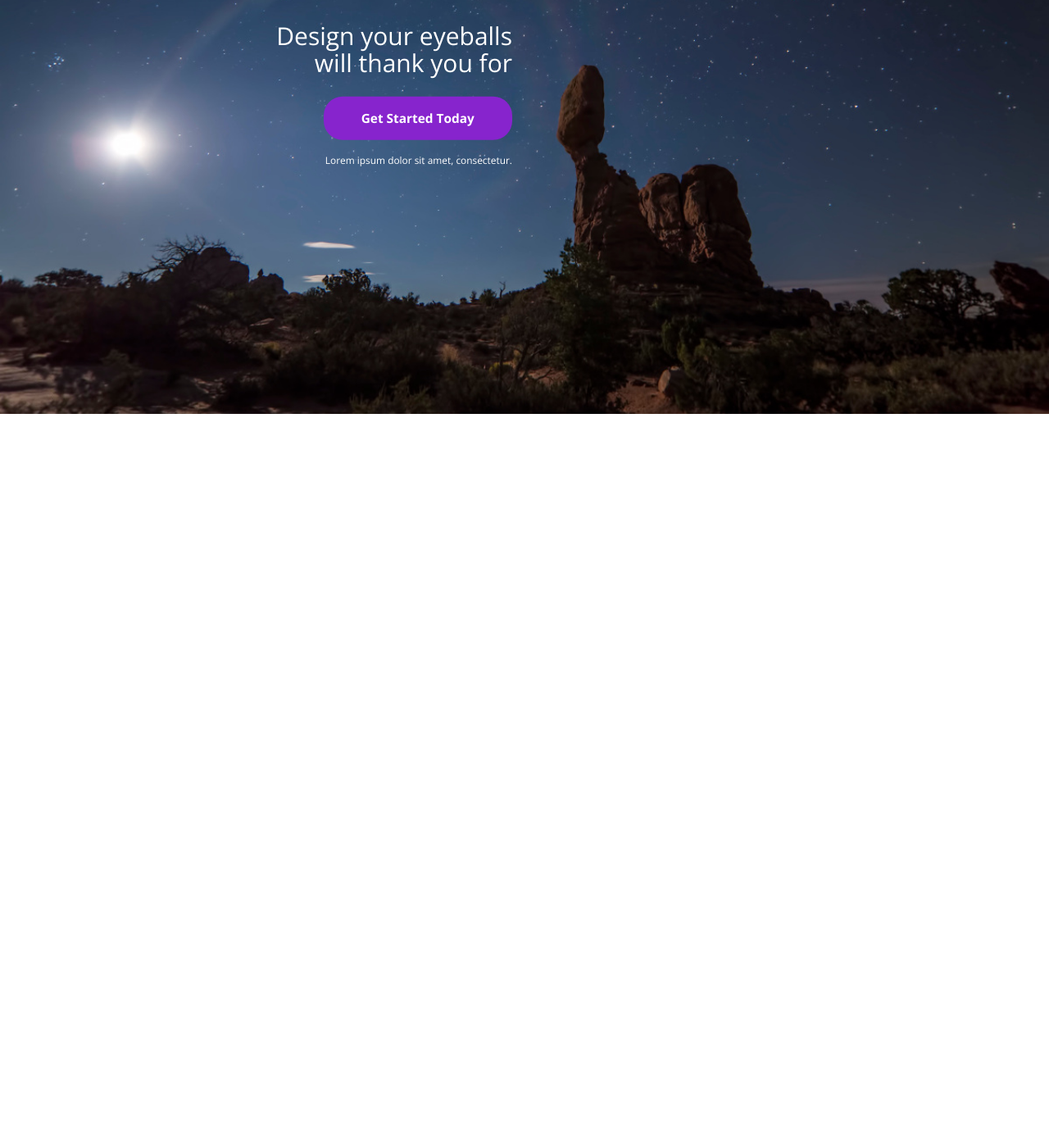
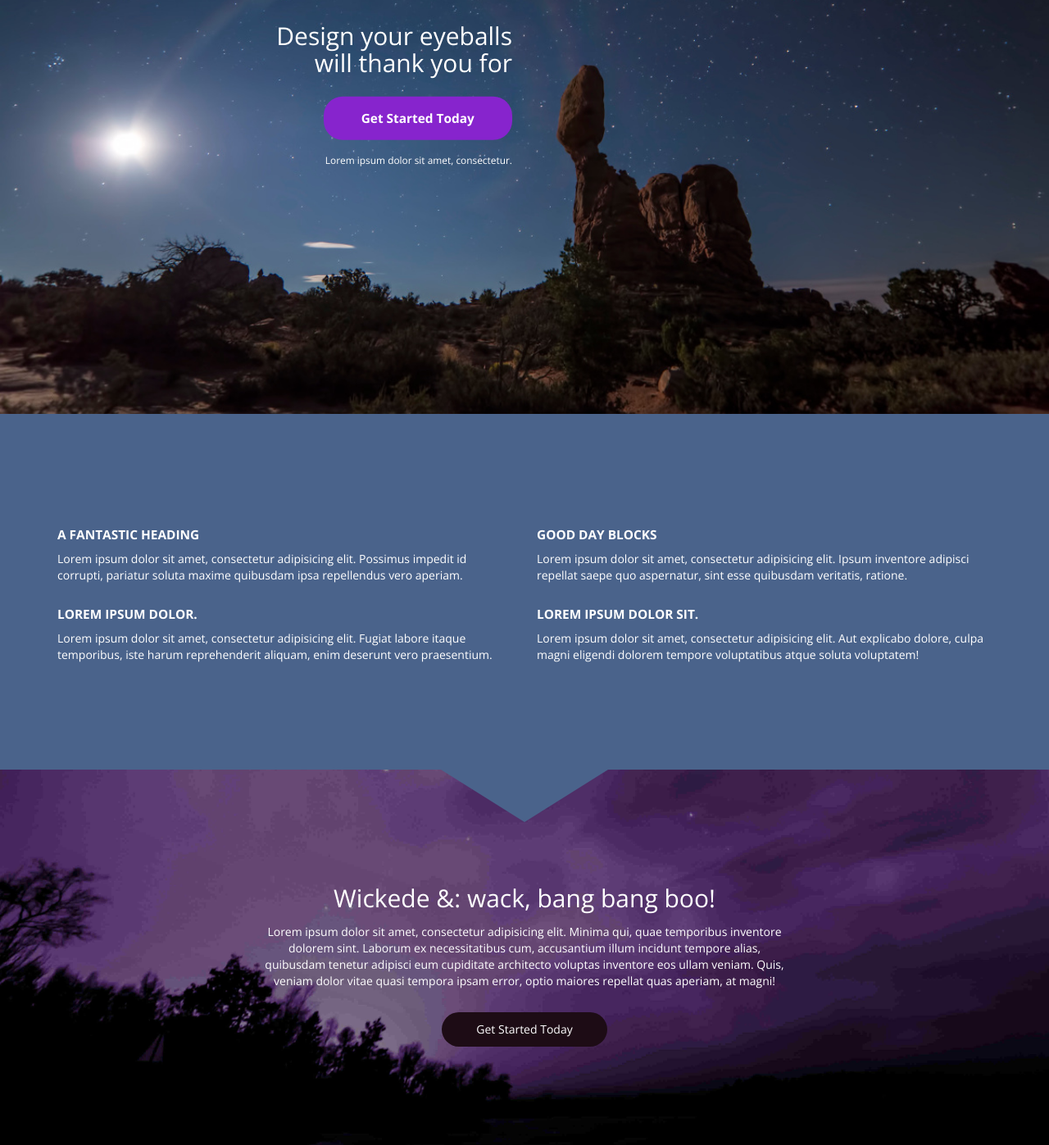
Before and after one commit to parasaro92/psd2html, a website: page index.html in a window 1280 px wide. Shown: the part 295-1692 px from the top of the page at 82% size. Before the commit the page ends 800 px from the top, so only its background shows below. Drawn offline with nearby package versions, Linux system fonts and the light colour scheme.

Commit message:
Adding slides

```diff
--- a/Gruntfile.js
+++ b/Gruntfile.js
@@ -7,7 +7,8 @@ module.exports = function(grunt) {
         },
         files: {                         // Dictionary of files
           'assets/stylesheets/common.css': 'assets/stylesheets/src/common.scss',       // 'destination': 'source'
-          'assets/stylesheets/land.css': 'assets/stylesheets/src/land.scss'           // 'destination': 'source'
+          'assets/stylesheets/land.css': 'assets/stylesheets/src/land.scss',           // 'destination': 'source'
+          'assets/stylesheets/about.css': 'assets/stylesheets/src/about.scss'
         }
       }
     },
@@ -26,7 +27,12 @@ module.exports = function(grunt) {
     cssmin: {
       target: {
         files: {
-          'assets/stylesheets/app.min.css': ['assets/stylesheets/common.css', 'assets/stylesheets/land.css']
+          'assets/stylesheets/app.min.css':
+          [
+           'assets/stylesheets/common.css',
+           'assets/stylesheets/land.css',
+           'assets/stylesheets/about.css'
+          ]
         }
       }
     }
--- /dev/null
+++ b/assets/stylesheets/src/about.scss
@@ -0,0 +1,63 @@
+#about {
+  background-color: #4a638b;
+  color: #FFFFFF;
+  padding: 15vh 0;
+
+  h3 {
+    text-transform: uppercase;
+    font-size: 1.1em;
+    font-weight: bold;
+  }
+
+  p {
+    font-weight: normal;
+  }
+}
+
+#about-action {
+  background-color: #1D0C15;
+  background-image: url('../images/about.jpg');
+  color: #FFFFFF;
+  padding: 15vh 0;
+  text-align: center;
+  background-size: cover;
+  background-position: 50% 100%;
+  position: relative;
+
+  &::before {
+    content: '';
+    position: absolute;
+    top: 0;
+    left: 50%;
+    transform: translateX(-50%);
+    width: 0;
+    height: 0px;
+    border-top: 8vh solid #4a638b;
+    border-right: 8vw solid transparent;
+    border-left: 8vw solid transparent;
+  }
+
+  h2 {
+    margin-bottom: 0.5em;
+  }
+
+  p {
+    max-width: 50vw;
+    margin: 0 auto;
+  }
+
+  a {
+    background-color: #1D0C15;
+    color: #FFFFFF;
+    margin-top: 2em;
+    padding: 0 3em;
+    height: 3em;
+    line-height: 3em;
+    display: inline-block;
+    border-radius: 1.5em;
+
+  &:hover {
+    text-decoration: none;
+  }
+  }
+}
--- a/index.html
+++ b/index.html
@@ -22,7 +22,7 @@
             <span class="icon-bar"></span>
             <span class="icon-bar"></span>
           </button>
-          <a class="navbar-brand" href="#"><span class="name">pex</span>
+          <a class="navbar-brand" href="#land"><span class="name">pex</span>
             <span class="tagline">Photoshop Website Template</span>
           </a>
         </div>
@@ -36,7 +36,7 @@
             </div>
           </form>
           <ul class="nav navbar-nav navbar-right">
-            <li><a href="#">About</a></li>
+            <li><a href="#About">About</a></li>
             <li><a href="#">How it works</a></li>
             <li><a href="#">Services</a></li>
             <li><a href="#">FAQ</a></li>
@@ -68,5 +68,36 @@
    </div>
  </div>
 </section>
+<section id="about">
+  <div class="container">
+   <div class="row">
+     <div class="col-sm-6">
+       <h3>A Fantastic Heading</h3>
+       <p>Lorem ipsum dolor sit amet, consectetur adipisicing elit. Possimus impedit id corrupti, pariatur soluta maxime quibusdam ipsa repellendus vero aperiam.</p>
+     </div>
+     <div class="col-sm-6">
+       <h3>Good Day Blocks</h3>
+       <p>Lorem ipsum dolor sit amet, consectetur adipisicing elit. Ipsum inventore adipisci repellat saepe quo aspernatur, sint esse quibusdam veritatis, ratione.</p>
+     </div>
+   </div>
+   <div class="row">
+     <div class="col-sm-6">
+       <h3>Lorem ipsum dolor.</h3>
+       <p>Lorem ipsum dolor sit amet, consectetur adipisicing elit. Fugiat labore itaque temporibus, iste harum reprehenderit aliquam, enim deserunt vero praesentium.</p>
+     </div>
+     <div class="col-sm-6">
+       <h3>Lorem ipsum dolor sit.</h3>
+       <p>Lorem ipsum dolor sit amet, consectetur adipisicing elit. Aut explicabo dolore, culpa magni eligendi dolorem tempore voluptatibus atque soluta voluptatem!</p>
+     </div>
+   </div>
+ </div>
+</section>
+<section id="about-action">
+  <div class="container">
+   <h2>Wickede &amp: wack, bang bang boo!</h2>
+   <p>Lorem ipsum dolor sit amet, consectetur adipisicing elit. Minima qui, quae temporibus inventore dolorem sint. Laborum ex necessitatibus cum, accusantium illum incidunt tempore alias, quibusdam tenetur adipisci eum cupiditate architecto voluptas inventore eos ullam veniam. Quis, veniam dolor vitae quasi tempora ipsam error, optio maiores repellat quas aperiam, at magni!</p>
+   <a href="#">Get Started Today</a>
+ </div>
+</section>
 </body>
 </html>
```
Also changed, not shown: assets/images/about.jpg (added), assets/images/photo-1426840963626-ffdf2d7ef80b.jpg (added), assets/stylesheets/about.css (added), assets/stylesheets/app.min.css, 2 other files. Lines whose indentation alone changed are shown as unchanged.
